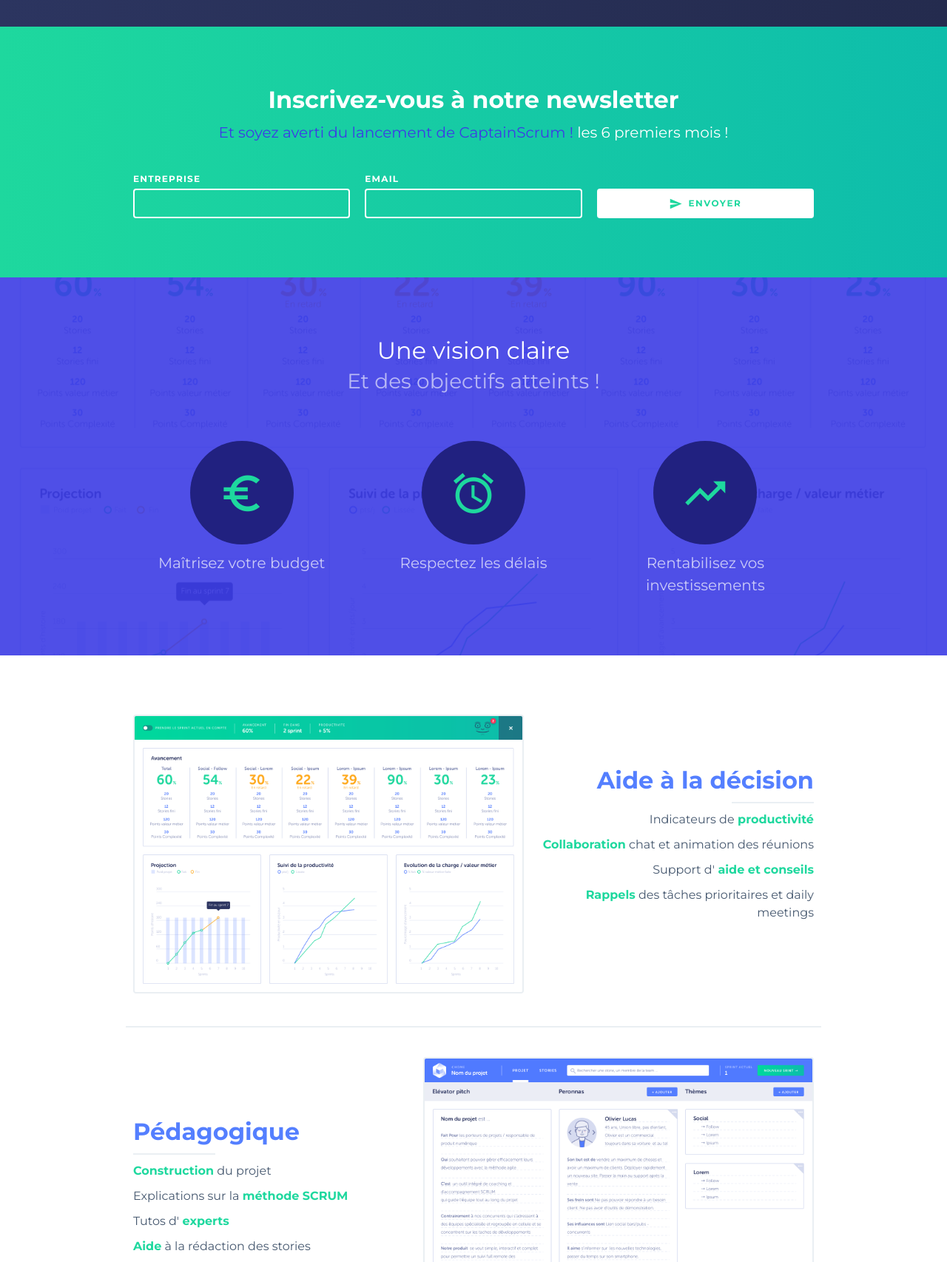
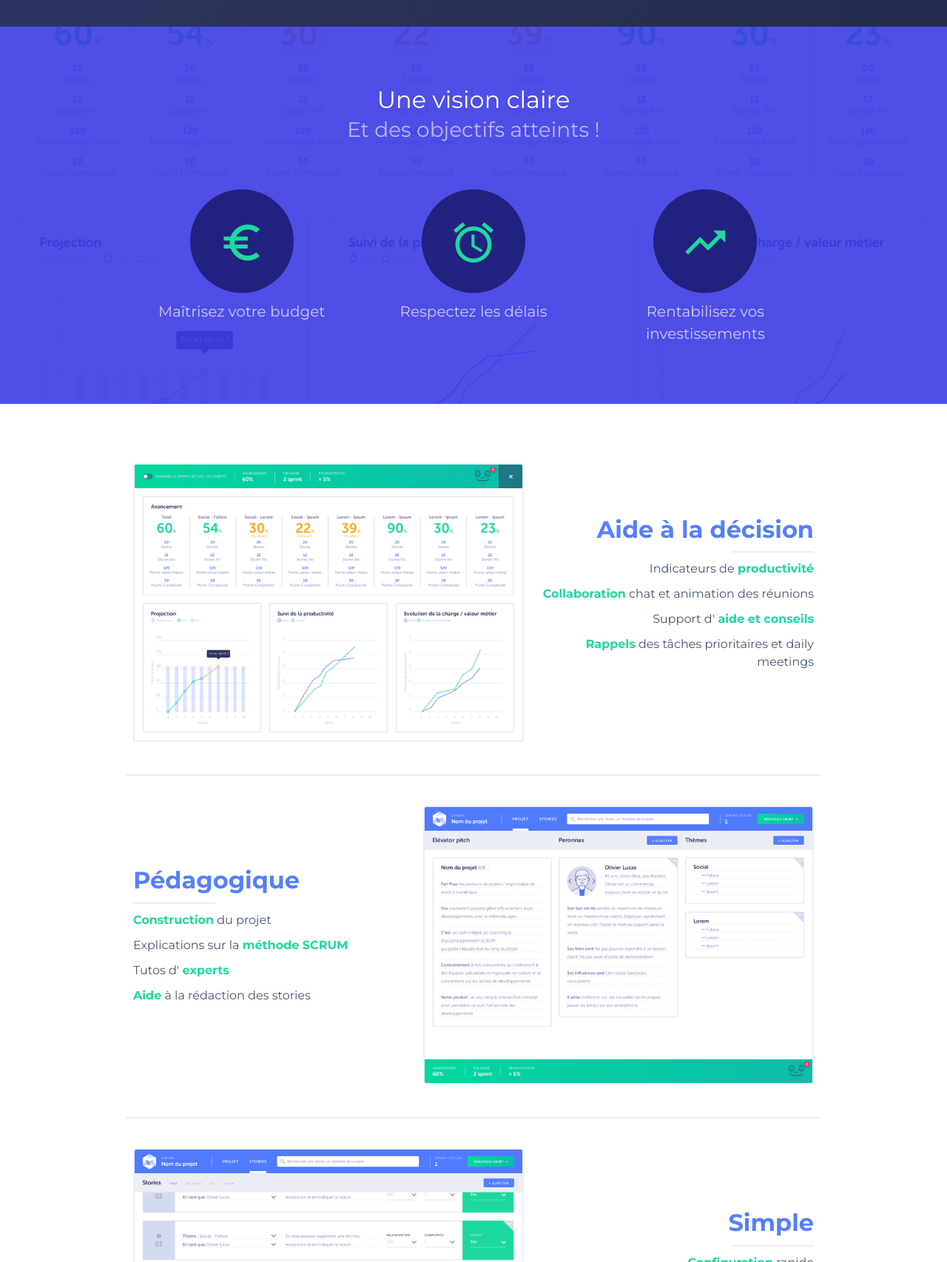
Before and after one commit to captainscrum/captainscrum.github.io, a Jekyll site: the page index.html, which Jekyll copies as it is, in a window 1280 px wide, cut to the strip 696-2402 px from the top of the page. Shown: the whole strip at 74% size. Built offline with Jekyll 4.4.1, drawn with Linux system fonts in a browser that asks for light colours; nearby versions of some CDN libraries; some web fonts are replaced; a script that is not in the unit is left out; some of the changed text lies outside the part shown.

Commit message:
Reset form at footer

```diff
--- a/index.html
+++ b/index.html
@@ -71,37 +71,6 @@
                 <iframe width="100%" height="auto" src="https://www.youtube.com/embed/9dGZKrn4HUk" frameborder="0" allowfullscreen></iframe>
               </div>
             </div>
-        </div>
-      </div>
-    </div>
-    <div class="container-wrapper bg-success bg-gradient-left pvl" id="registration">
-      <div class="container ptl pb">
-        <div class="center-xs">
-          <h2 class="light mbs"> Inscrivez-vous à notre newsletter</h2>
-          <p class="p--large light"><span class="secondary"> Et soyez averti du lancement de CaptainScrum !</span> les 6 premiers mois !</p>
-        </div>
-
-        <form class="row mtl bottom-xs" id="form" onsubmit="register(); return false;">
-          <div class="col-xs-12 col-sm-4 mb">
-            <div class="input input--primary input--invert">
-              <label>Entreprise</label>
-              <input type="text" name="company" id="company" required />
-            </div>
-          </div>
-          <div class="col-xs-12 col-sm-4 mb">
-            <div class="input input--primary input--invert">
-              <label>Email</label>
-              <input type="email" name="email" id="email" required />
-            </div>
-          </div>
-          <div class="col-xs-12 col-sm-4 mb">
-            <button type="submit" class="button button--success button--invert button--fluid"><i class="icon-send"></i>Envoyer
-            </button>
-          </div>
-        </form>
-
-        <div id="thanks" class="light center-xs mt" style="display: none">
-          Merci pour votre intérêt, notre service commercial va prendre rapidement contact avec vous.
         </div>
       </div>
     </div>
@@ -219,6 +188,37 @@
       </div>
     </div>
 
+    <div class="container-wrapper bg-success bg-gradient-left pvl" id="registration">
+      <div class="container ptl pb">
+        <div class="center-xs">
+          <h2 class="light mbs"> Inscrivez-vous à notre newsletter</h2>
+          <p class="p--large light"><span class="secondary"> Et soyez averti du lancement de CaptainScrum !</span> les 6 premiers mois !</p>
+        </div>
+
+        <form class="row mtl bottom-xs" id="form" onsubmit="register(); return false;">
+          <div class="col-xs-12 col-sm-4 mb">
+            <div class="input input--primary input--invert">
+              <label>Entreprise</label>
+              <input type="text" name="company" id="company" required />
+            </div>
+          </div>
+          <div class="col-xs-12 col-sm-4 mb">
+            <div class="input input--primary input--invert">
+              <label>Email</label>
+              <input type="email" name="email" id="email" required />
+            </div>
+          </div>
+          <div class="col-xs-12 col-sm-4 mb">
+            <button type="submit" class="button button--success button--invert button--fluid"><i class="icon-send"></i>Envoyer
+            </button>
+          </div>
+        </form>
+
+        <div id="thanks" class="light center-xs mt" style="display: none">
+          Merci pour votre intérêt, notre service commercial va prendre rapidement contact avec vous.
+        </div>
+      </div>
+    </div>
   </div>
   <script src="https://cdnjs.cloudflare.com/ajax/libs/jquery/3.2.1/jquery.js"></script>
   <script src="./scripts/main.js"></script>
```
Also changed, not shown: _layouts/default.html (+57 -1 lines).
